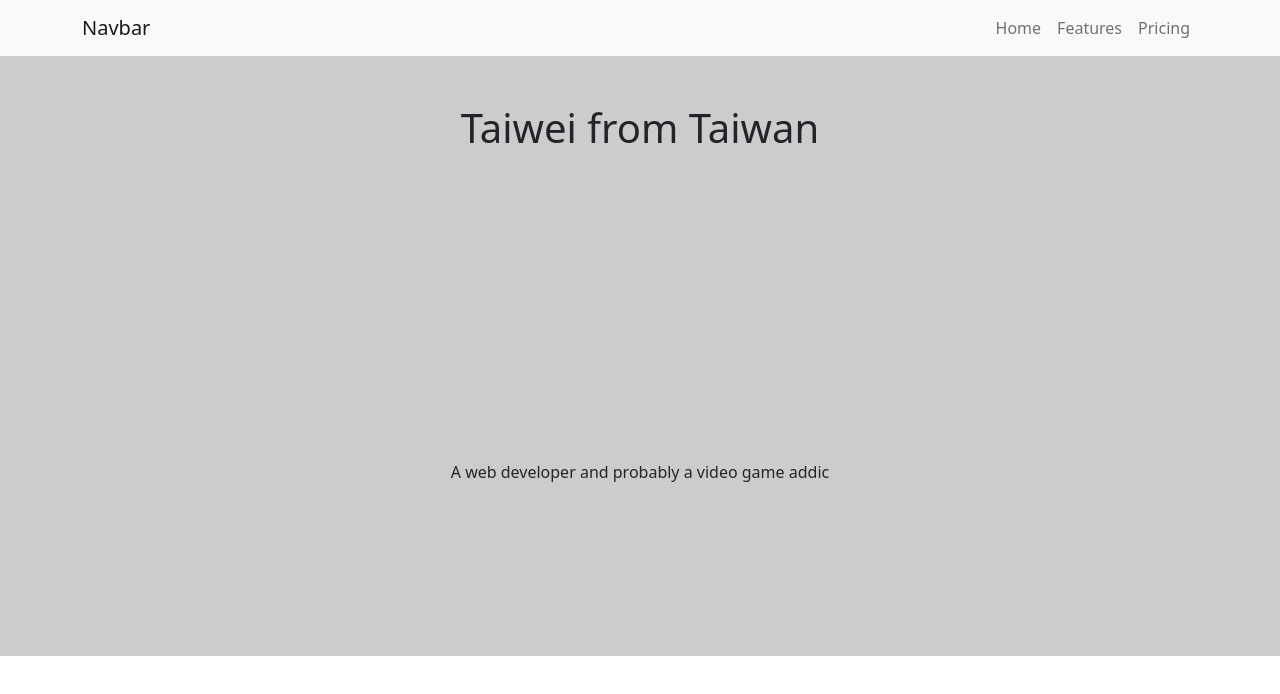
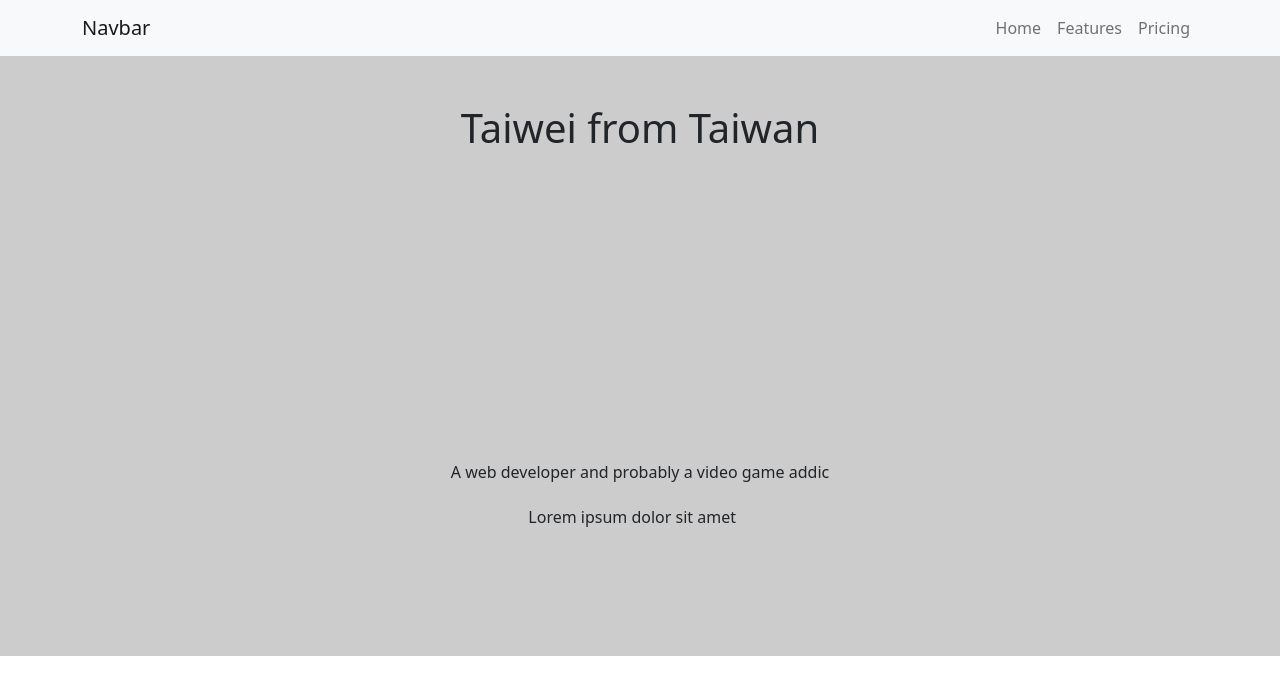
Before and after one commit to taiweituan/taiwei-website-v3, a React (Create React App) app: page / in a window 1280 px wide. Shown: the top 694 px of the page. Built offline with nearby package versions, Linux system fonts and the light colour scheme.

Commit message:
added typing effect

```diff
--- a/package.json
+++ b/package.json
@@ -15,6 +15,7 @@
   "devDependencies": {
     "@types/react": "17.0.20",
     "@types/react-dom": "17.0.9",
+    "eslint": "^7.32.0",
     "typescript": "4.4.2"
   },
   "scripts": {
--- a/src/components/Intro.tsx
+++ b/src/components/Intro.tsx
@@ -1,6 +1,22 @@
+import { useEffect, useState } from 'react'
 import { Container } from 'react-bootstrap'
 
+const TEXT_TO_TYPE =
+  'Lorem ipsum dolor sit amet consectetur adipisicing elit. Nemo fugit ut eaque, maxime dicta hic totam ab error nostrum exercitationem consectetur recusandae repellendus voluptas illo amet laboriosam delectus, tempore vero.'
+
 export default function Intro() {
+  const [typeText, setTypeText] = useState('')
+  useEffect(() => {
+    const timeout = setTimeout(() => {
+      console.log('typing stuff')
+      setTypeText(TEXT_TO_TYPE.slice(0, typeText.length + 1))
+    }, 200)
+
+    return () => {
+      clearTimeout(timeout)
+    }
+  }, [typeText])
+
   return (
     <Container fluid id="section-1" className="px-4 py-5 text-center">
       <div className="col-xs-6">
@@ -8,6 +24,7 @@ export default function Intro() {
         <div className="profile-pic"></div>
         {/* <img src="~/src/assets/profile-pic.jpeg" alt="test" /> */}
         <p>A web developer and probably a video game addic</p>
+        <div className="blinking-cursor">{typeText}</div>
       </div>
     </Container>
   )
--- a/src/components/sections.scss
+++ b/src/components/sections.scss
@@ -6,4 +6,19 @@
     height: 300px;
     // background-image: url("./assets/profile-pic.jpeg");
   }
+  .blinking-cursor {
+    &:after {
+      content: '|';
+      font-weight: 300;
+      font-size: 1.3rem;
+      color: aquamarine;
+      animation: blink 1s step-start infinite;
+
+      @keyframes blink {
+        50% {
+          opacity: 0;
+        }
+      }
+    }
+  }
 }
--- a/src/styles.scss
+++ b/src/styles.scss
@@ -1,5 +1,9 @@
-@import "../node_modules/bootstrap/scss/bootstrap";
-@import "./components/sections";
+@import '../node_modules/bootstrap/scss/bootstrap';
+@import './components/sections';
+
+:root {
+  font-size: 16px;
+}
 
 .App {
   font-family: sans-serif;
```
Also changed, not shown: 1 other file (tests, documents, lock files or other folders).
